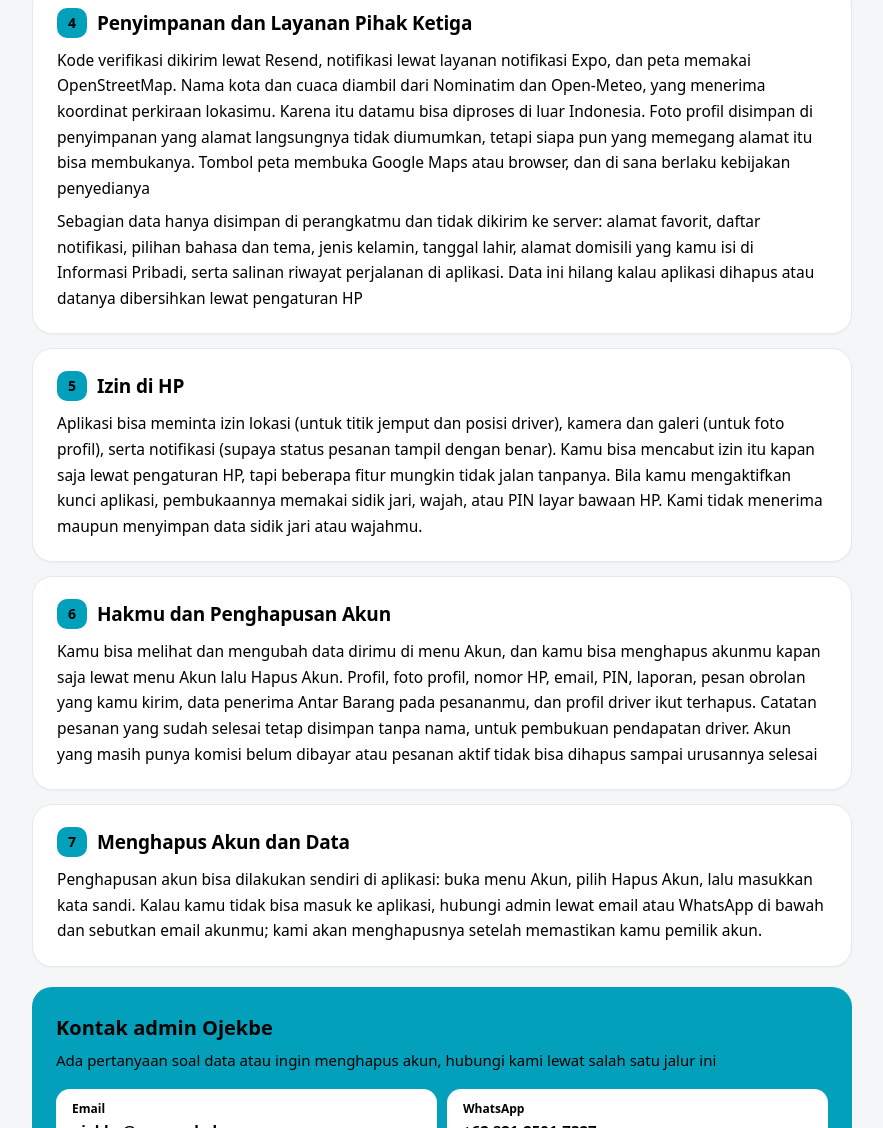
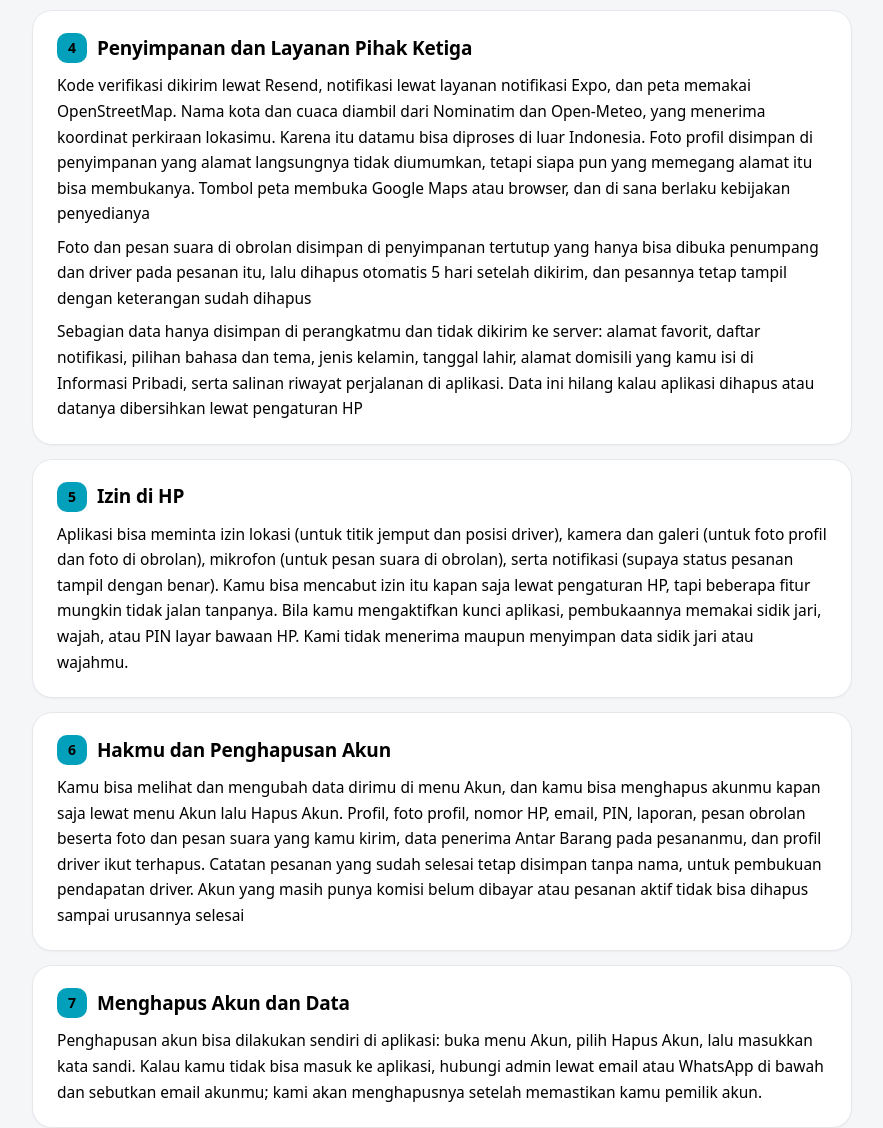
Before and after one commit to adityasub14/ojekbe-privasi, a plain HTML site: page index.html in a window 1280 px wide. Shown: the part 1306-2434 px from the top of the page, without its empty margins (198-1081 px from the left). Drawn offline with Linux system fonts and the light colour scheme.

Commit message:
Add files via upload

```diff
--- a/index.html
+++ b/index.html
@@ -50,7 +50,7 @@ a{color:#000}
 <nav class="chip"><a href="#s1">Data yang Kami Simpan</a><a href="#s2">Untuk Apa Data Dipakai</a><a href="#s3">Siapa yang Bisa Melihat Datamu</a><a href="#s4">Penyimpanan dan Layanan Pihak Ketiga</a><a href="#s5">Izin di HP</a><a href="#s6">Hakmu dan Penghapusan Akun</a><a href="#s7">Menghapus Akun dan Data</a></nav>
 <section class="kartu" id="s1">
 <h2><span class="no">1</span>Data yang Kami Simpan</h2>
-<p>Saat mendaftar kami meminta nama, nomor HP, dan email. PIN yang kamu buat disimpan dalam bentuk acak yang tidak bisa dibaca balik. Foto profil yang kamu unggah disimpan di server kami. Untuk penumpang, kami menyimpan titik jemput dan tujuan, jarak, tarif, cara bayar, status pesanan, pesan obrolan dengan driver, serta rating dan ulasan. Untuk driver, kami menyimpan nama, plat, kendaraan, status aktif, posisi GPS selama berstatus Online, order yang diambil, dan catatan komisi. Kalau kamu mendaftar jadi mitra driver, kami menyimpan data pendaftaranmu: nama, nomor HP, alamat, merek dan tahun motor, plat, status SIM C dan pajak kendaraan, serta pengalamanmu, yang hanya dilihat admin untuk menilai pendaftaran. Untuk pesanan Antar Barang, kami juga menyimpan jenis barang, catatan, nama dan nomor HP penerima, serta waktu pengirim menyetujui syarat Antar Barang. Kami juga menyimpan token notifikasi perangkat, laporan yang kamu kirim ke admin, dan catatan pembatalan pesanan. Untuk keamanan akunmu, kami menyimpan riwayat masuk berupa nama perangkat (misalnya Chrome di Windows), jenis perangkat, dan waktu masuk, serta kunci autentikator bila kamu mengaktifkan kode autentikator. Kami tidak menyimpan data kartu atau rekening bank</p>
+<p>Saat mendaftar kami meminta nama, nomor HP, dan email. PIN yang kamu buat disimpan dalam bentuk acak yang tidak bisa dibaca balik. Foto profil yang kamu unggah disimpan di server kami. Untuk penumpang, kami menyimpan titik jemput dan tujuan, jarak, tarif, cara bayar, status pesanan, pesan obrolan dengan driver beserta foto dan pesan suara yang dikirim di obrolan, serta rating dan ulasan. Untuk driver, kami menyimpan nama, plat, kendaraan, status aktif, posisi GPS selama berstatus Online, order yang diambil, dan catatan komisi. Kalau kamu mendaftar jadi mitra driver, kami menyimpan data pendaftaranmu: nama, nomor HP, alamat, merek dan tahun motor, plat, status SIM C dan pajak kendaraan, serta pengalamanmu, yang hanya dilihat admin untuk menilai pendaftaran. Untuk pesanan Antar Barang, kami juga menyimpan jenis barang, catatan, nama dan nomor HP penerima, serta waktu pengirim menyetujui syarat Antar Barang. Kami juga menyimpan token notifikasi perangkat, laporan yang kamu kirim ke admin, dan catatan pembatalan pesanan. Untuk keamanan akunmu, kami menyimpan riwayat masuk berupa nama perangkat (misalnya Chrome di Windows), jenis perangkat, dan waktu masuk, serta kunci autentikator bila kamu mengaktifkan kode autentikator. Kami tidak menyimpan data kartu atau rekening bank</p>
 </section>
 <section class="kartu" id="s2">
 <h2><span class="no">2</span>Untuk Apa Data Dipakai</h2>
@@ -63,15 +63,16 @@ a{color:#000}
 <section class="kartu" id="s4">
 <h2><span class="no">4</span>Penyimpanan dan Layanan Pihak Ketiga</h2>
 <p>Kode verifikasi dikirim lewat Resend, notifikasi lewat layanan notifikasi Expo, dan peta memakai OpenStreetMap. Nama kota dan cuaca diambil dari Nominatim dan Open-Meteo, yang menerima koordinat perkiraan lokasimu. Karena itu datamu bisa diproses di luar Indonesia. Foto profil disimpan di penyimpanan yang alamat langsungnya tidak diumumkan, tetapi siapa pun yang memegang alamat itu bisa membukanya. Tombol peta membuka Google Maps atau browser, dan di sana berlaku kebijakan penyedianya</p>
+<p>Foto dan pesan suara di obrolan disimpan di penyimpanan tertutup yang hanya bisa dibuka penumpang dan driver pada pesanan itu, lalu dihapus otomatis 5 hari setelah dikirim, dan pesannya tetap tampil dengan keterangan sudah dihapus</p>
 <p>Sebagian data hanya disimpan di perangkatmu dan tidak dikirim ke server: alamat favorit, daftar notifikasi, pilihan bahasa dan tema, jenis kelamin, tanggal lahir, alamat domisili yang kamu isi di Informasi Pribadi, serta salinan riwayat perjalanan di aplikasi. Data ini hilang kalau aplikasi dihapus atau datanya dibersihkan lewat pengaturan HP</p>
 </section>
 <section class="kartu" id="s5">
 <h2><span class="no">5</span>Izin di HP</h2>
-<p>Aplikasi bisa meminta izin lokasi (untuk titik jemput dan posisi driver), kamera dan galeri (untuk foto profil), serta notifikasi (supaya status pesanan tampil dengan benar). Kamu bisa mencabut izin itu kapan saja lewat pengaturan HP, tapi beberapa fitur mungkin tidak jalan tanpanya. Bila kamu mengaktifkan kunci aplikasi, pembukaannya memakai sidik jari, wajah, atau PIN layar bawaan HP. Kami tidak menerima maupun menyimpan data sidik jari atau wajahmu.</p>
+<p>Aplikasi bisa meminta izin lokasi (untuk titik jemput dan posisi driver), kamera dan galeri (untuk foto profil dan foto di obrolan), mikrofon (untuk pesan suara di obrolan), serta notifikasi (supaya status pesanan tampil dengan benar). Kamu bisa mencabut izin itu kapan saja lewat pengaturan HP, tapi beberapa fitur mungkin tidak jalan tanpanya. Bila kamu mengaktifkan kunci aplikasi, pembukaannya memakai sidik jari, wajah, atau PIN layar bawaan HP. Kami tidak menerima maupun menyimpan data sidik jari atau wajahmu.</p>
 </section>
 <section class="kartu" id="s6">
 <h2><span class="no">6</span>Hakmu dan Penghapusan Akun</h2>
-<p>Kamu bisa melihat dan mengubah data dirimu di menu Akun, dan kamu bisa menghapus akunmu kapan saja lewat menu Akun lalu Hapus Akun. Profil, foto profil, nomor HP, email, PIN, laporan, pesan obrolan yang kamu kirim, data penerima Antar Barang pada pesananmu, dan profil driver ikut terhapus. Catatan pesanan yang sudah selesai tetap disimpan tanpa nama, untuk pembukuan pendapatan driver. Akun yang masih punya komisi belum dibayar atau pesanan aktif tidak bisa dihapus sampai urusannya selesai</p>
+<p>Kamu bisa melihat dan mengubah data dirimu di menu Akun, dan kamu bisa menghapus akunmu kapan saja lewat menu Akun lalu Hapus Akun. Profil, foto profil, nomor HP, email, PIN, laporan, pesan obrolan beserta foto dan pesan suara yang kamu kirim, data penerima Antar Barang pada pesananmu, dan profil driver ikut terhapus. Catatan pesanan yang sudah selesai tetap disimpan tanpa nama, untuk pembukuan pendapatan driver. Akun yang masih punya komisi belum dibayar atau pesanan aktif tidak bisa dihapus sampai urusannya selesai</p>
 </section>
 <section class="kartu" id="s7">
 <h2><span class="no">7</span>Menghapus Akun dan Data</h2>
```
